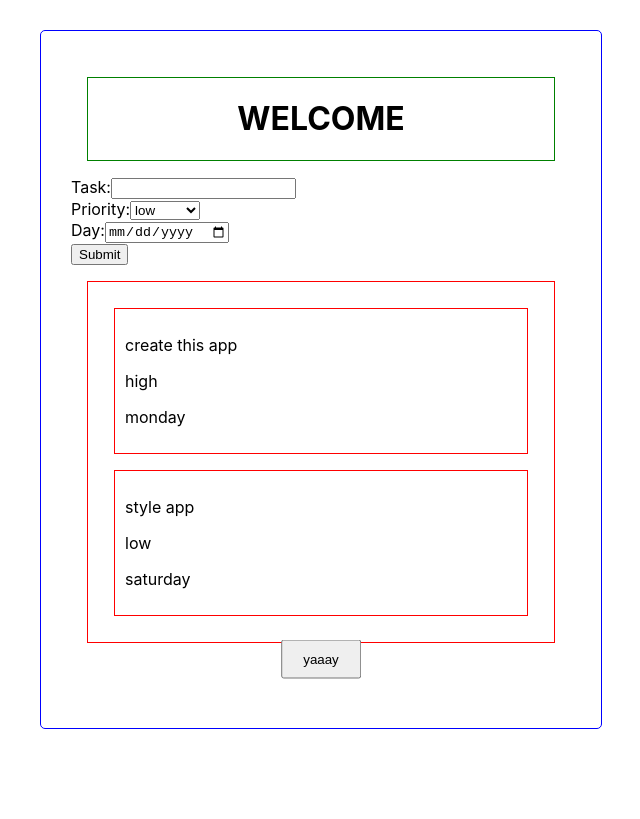
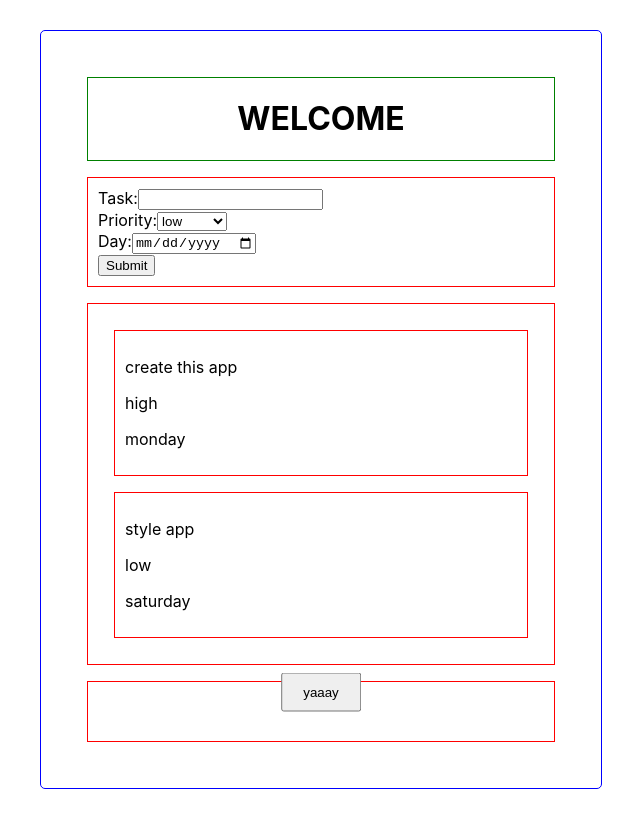
Before and after one commit to rhysmoggs/react-task-app, a React (Create React App) app: page / in a window 1280 px wide. Shown: the whole page, without its empty margins (319-959 px from the left). Built offline with nearby package versions, Linux system fonts and the light colour scheme.

Commit message:
style change task to container

```diff
--- a/src/components/AddTask.js
+++ b/src/components/AddTask.js
@@ -6,6 +6,7 @@ function AddTask() {
   const handleSubmit = (e) => {
     //prevents form from submitting
     e.preventDefault()
+    //log state to console after form submission click
     console.log(task)
   }
 
@@ -13,14 +14,13 @@ function AddTask() {
 
   return (
     // handleSubmit function, add completed form to state
-    <form onSubmit={handleSubmit}>
+    <form className='container' onSubmit={handleSubmit}>
       <div>
         <label>
           Task:
           {/* <input type='text' value={state.value} onChange={handleChange} /> */}
           <input
             type='text'
-            plaecholder='Add Task'
             value={task}
             onChange={(e) => setTask(e.target.value)}
           />
--- a/src/components/Button.js
+++ b/src/components/Button.js
@@ -1,7 +1,7 @@
 //pass in testProp and onClick handleClickFunction as prop in Button component on App.js
 const Button = ({ testProp, onClick }) => {
   return (
-    <div>
+    <div className='container'>
       <button onClick={onClick} className='btn'>
         {testProp}
       </button>
--- a/src/components/Task.js
+++ b/src/components/Task.js
@@ -2,10 +2,10 @@ import React from 'react'
 
 function Task({ taskInfo }) {
   return (
-    <div className='task'>
+    <div className='container'>
       {taskInfo.map((task) => (
         //change to individual task className styling?
-        <div className='task'>
+        <div className='container'>
           <p>{task.task}</p>
           <p>{task.priority}</p>
           <p>{task.day}</p>
--- a/src/index.css
+++ b/src/index.css
@@ -31,7 +31,7 @@ header {
   margin: 1rem;
 }
 
-.task {
+.container {
   border: 1px solid red;
   padding: 10px;
   margin: 1rem;
```
